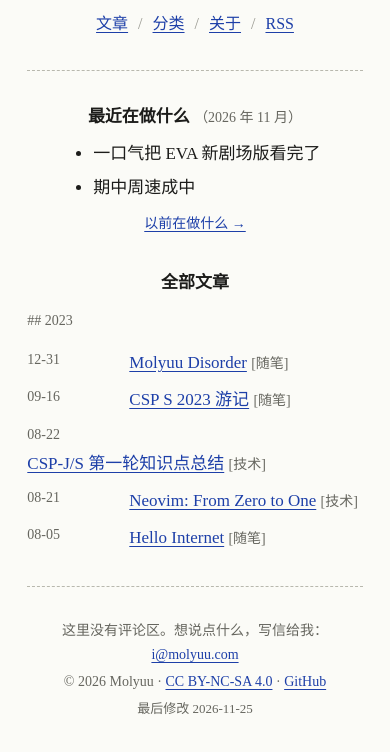
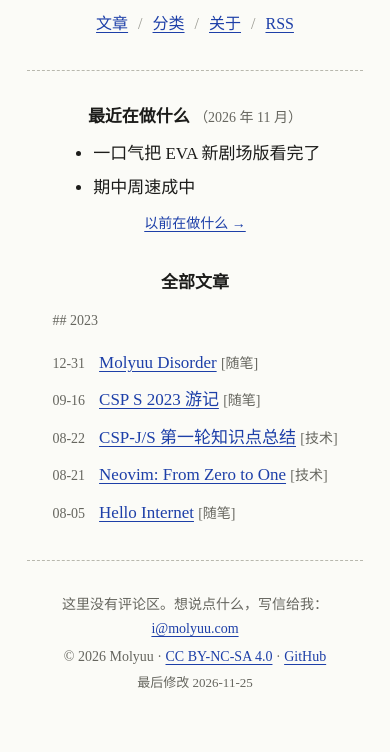
Before and after one commit to Molyuu/blog, an Astro site: page / in a window 390 px wide. Shown: the part 178-930 px from the top of the page. Built offline with nearby package versions, Linux system fonts and the light colour scheme; Astro itself is replaced by a stand-in of ours.

Commit message:
Keep post dates in their own column on phones
Long titles used to wrap below the date while short ones stayed beside it,
so rows didn't line up on narrow screens. Use a two-column grid so titles
wrap within their own column, and drop the date's min-width under 480px.

Co-Authored-By: Claude Opus 5.5 <noreply@anthropic.com>

```diff
--- a/src/components/PostList.astro
+++ b/src/components/PostList.astro
@@ -67,15 +67,23 @@ const { posts, showCategory = true } = Astro.props;
 		flex-direction: column;
 		gap: 6px;
 	}
+	/* Date in its own column; a long title wraps inside the title column
+	   instead of dropping below the date, so every row lines up on phones. */
 	li {
-		display: flex;
-		flex-wrap: wrap;
-		gap: 0 14px;
+		display: grid;
+		grid-template-columns: max-content minmax(0, 1fr);
+		align-items: baseline;
+		column-gap: 14px;
 	}
 	.date {
 		font-size: 14px;
 		min-width: 88px;
 	}
+	@media (max-width: 480px) {
+		.date {
+			min-width: 0;
+		}
+	}
 	.cat {
 		font-size: 14px;
 	}
```
